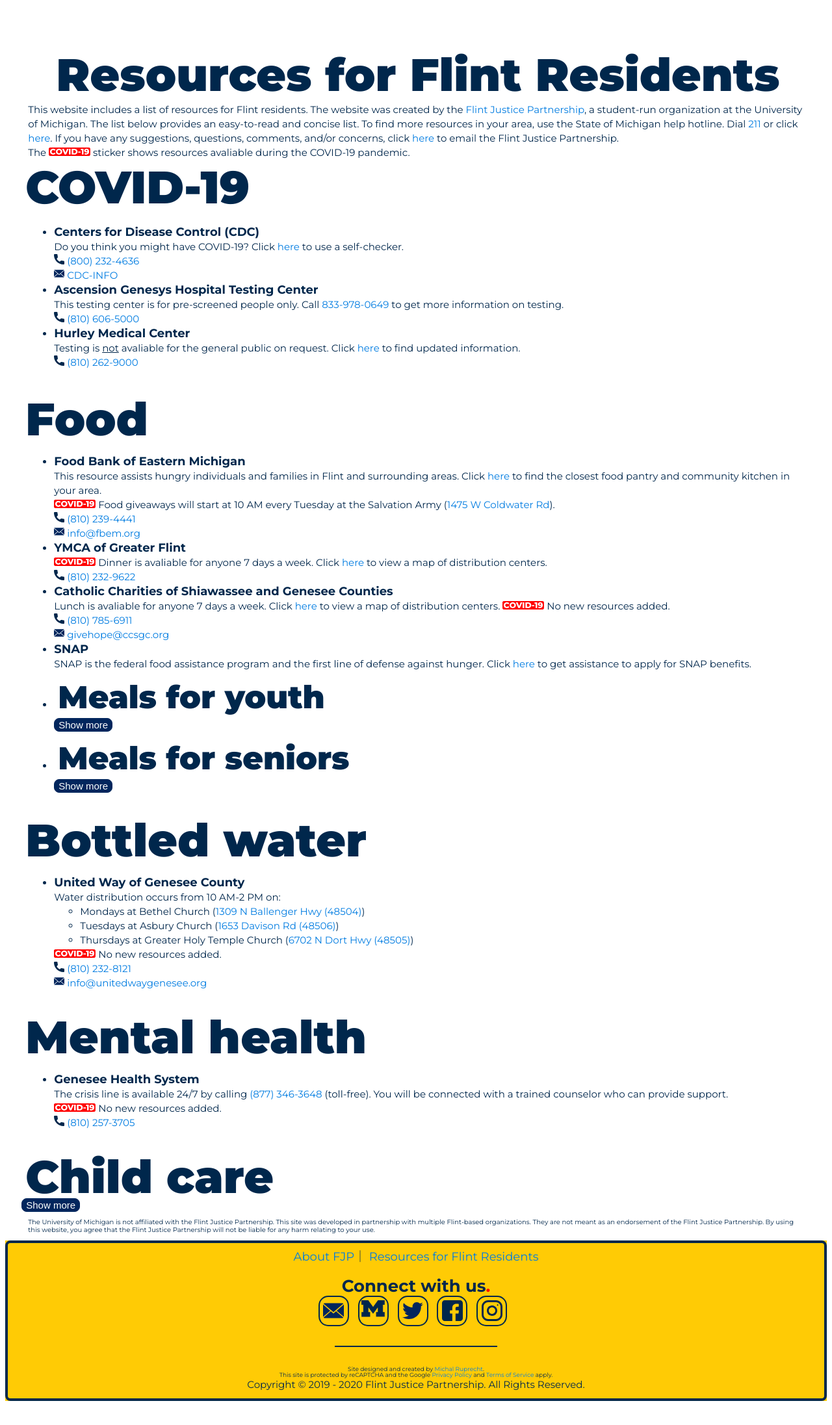
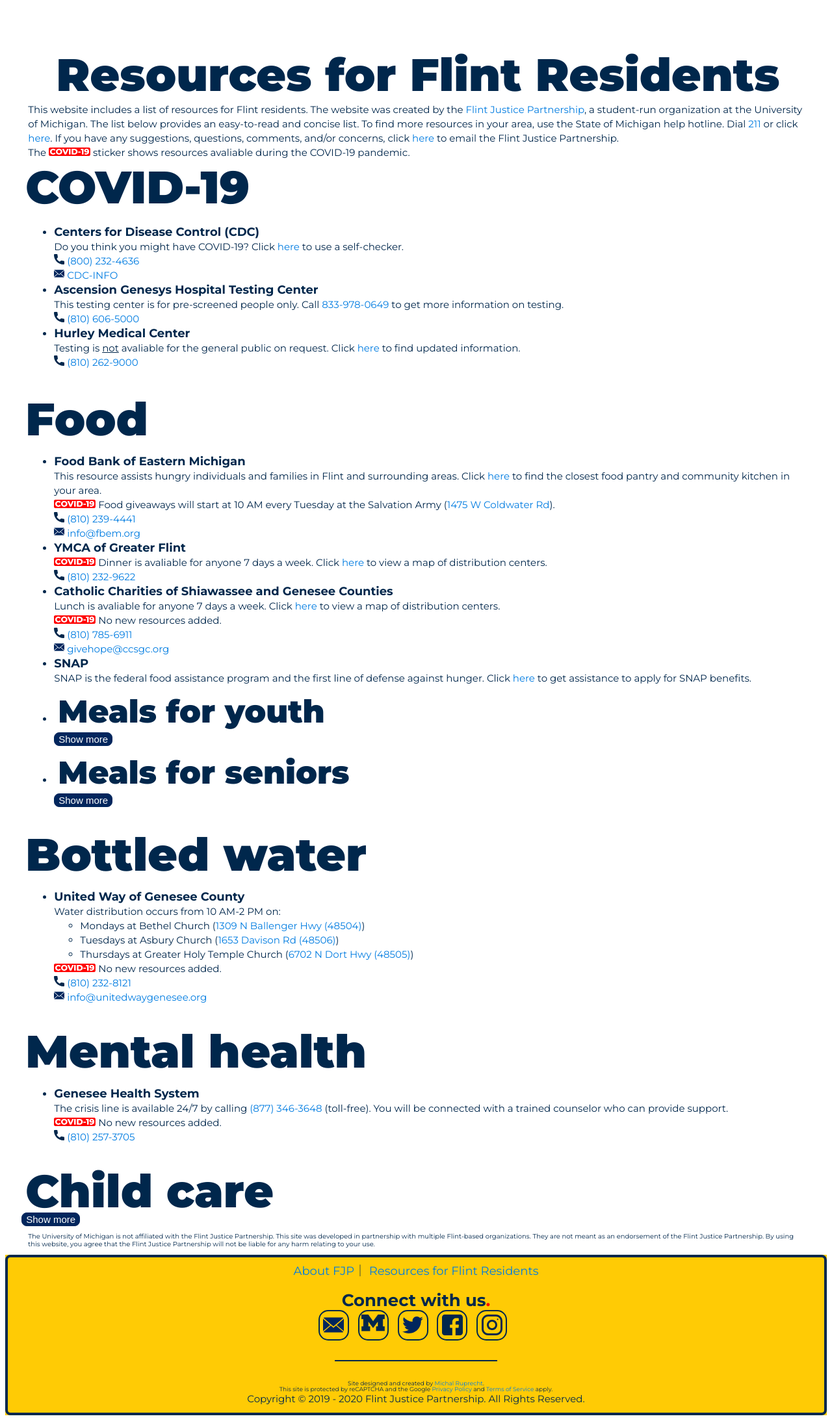
Before and after one commit to umichfjp/umichfjp.github.io, a Jekyll site: the page built from pages/resources.html, in a window 1280 px wide. Shown: the whole page at 65% size. Built offline with Jekyll 4.4.1, drawn with Linux system fonts in a browser that asks for light colours; before the commit the page ends 2171 px from its top, so only the background shows below that.

Commit message:
Update resources.html

```diff
--- a/pages/resources.html
+++ b/pages/resources.html
@@ -61,7 +61,7 @@ title: Flint Justice Partnership Official Website
           <li>
             <b><big>Catholic Charities of Shiawassee and Genesee Counties</big></b>
             <br />Lunch is avaliable for anyone 7 days a week. Click <a href="https://drive.google.com/open?id=13IY2ALfG9rffEzV1cBpDM1ZHqFGodBxM&usp=sharing" target="_blank">here</a> to view a map of distribution centers.
-            <img src="https://umichfjp.github.io/assets/icons/covid.svg" alt="covid-19" style="width:64px;"> No new resources added.
+            <br /><img src="https://umichfjp.github.io/assets/icons/covid.svg" alt="covid-19" style="width:64px;"> No new resources added.
             <br /><img src="https://umichfjp.github.io/assets/icons/phone.svg" alt="Phone" style="width:16px;"> <a href="tel:+1810-785-6911">(810) 785-6911</a>
             <br /><img src="https://umichfjp.github.io/assets/icons/mail.svg" alt="Mail" style="width:16px;"> <a href="mailto:givehope@ccsgc.org">givehope@ccsgc.org</a>
           </li>
```
